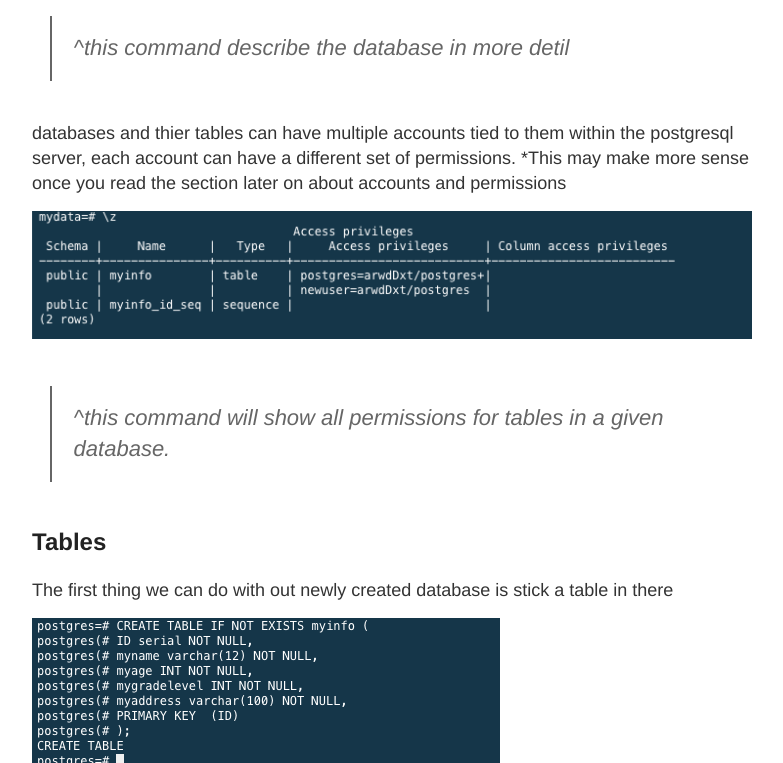
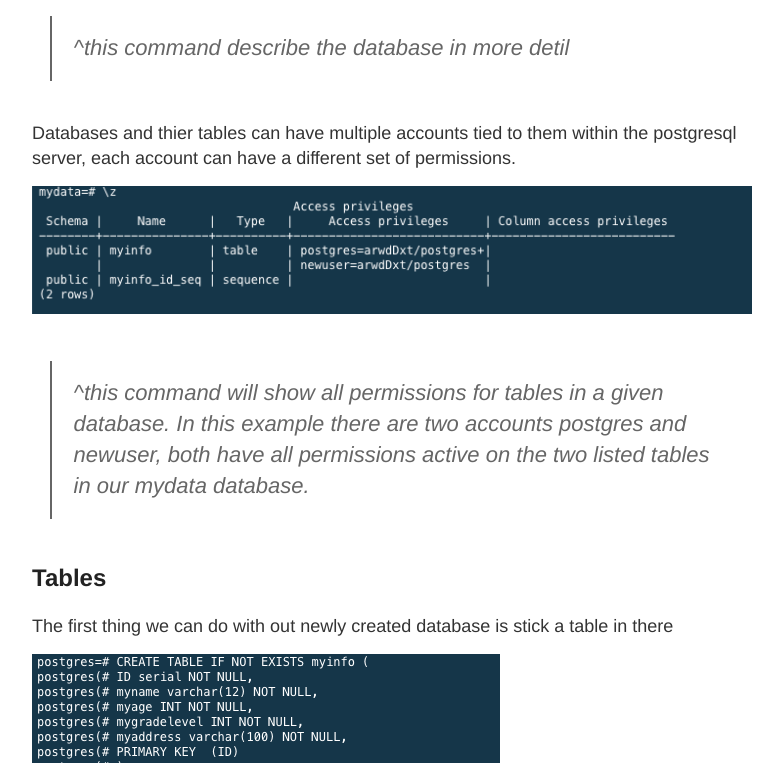
Before and after one commit to JoshTWright/devBlog, a Jekyll site: the page built from _posts/2016-12-5-PostgreSQLCommands.md, in a window 1280 px wide and 900 px high, scrolled down 3985 px, cut to the strip 137-900 px from the top of the window. Shown: the whole strip, without its empty margins (248-1031 px from the left). Built offline with Jekyll 4.4.1, drawn with Linux system fonts in a browser that asks for light colours.

Commit message:
Update 2016-12-5-PostgreSQLCommands.md

```diff
--- a/_posts/2016-12-5-PostgreSQLCommands.md
+++ b/_posts/2016-12-5-PostgreSQLCommands.md
@@ -80,13 +80,12 @@ One of those is the describe command, it will show all tables in a database, the
 
 >^this command describe the database in more detil
 
-databases and thier tables can have multiple accounts tied to them within the postgresql server,
+Databases and thier tables can have multiple accounts tied to them within the postgresql server,
 each account can have a different set of permissions.
-*This may make more sense once you read the section later on about accounts and permissions
 
 ![_config.yml]({{ site.baseurl }}/images/pgpermdb.png)
 
->^this command will show all permissions for tables in a given database.
+>^this command will show all permissions for tables in a given database. In this example there are two accounts postgres and newuser, both have all permissions active on the two listed tables in our mydata database.
 
 ## Tables
 The first thing we can do with out newly created database is stick a table in there
```
